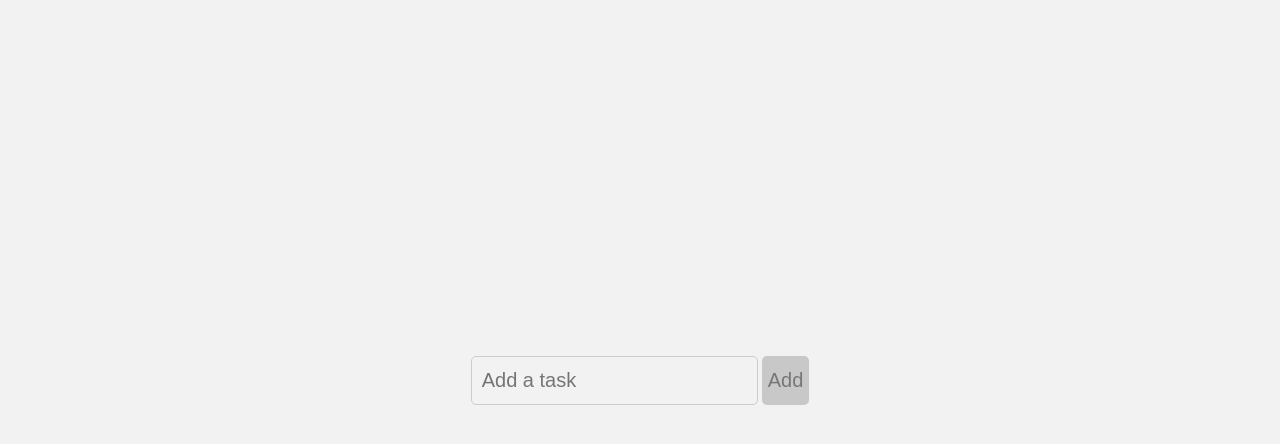
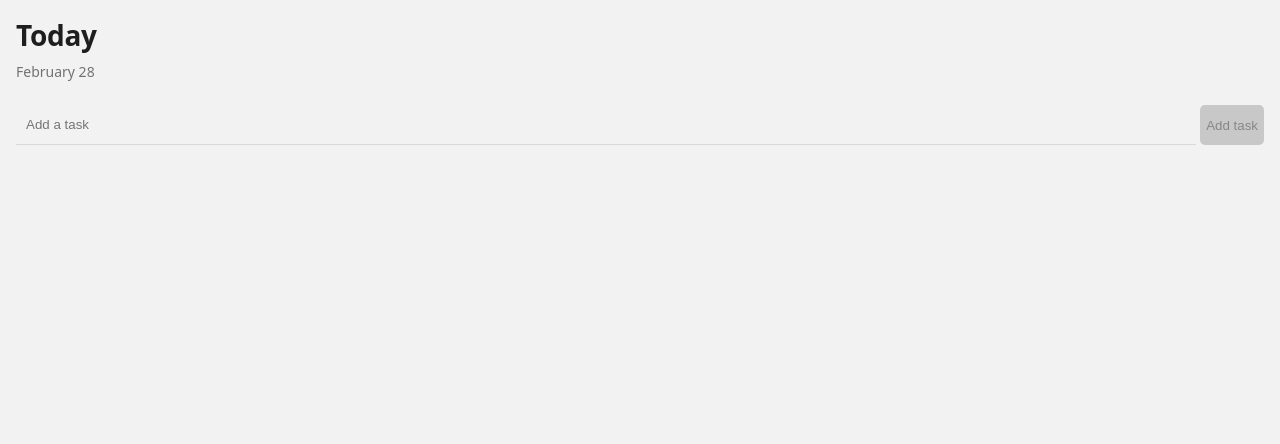
Before and after one commit to daviddossett/ts-todos, a website: page index.html in a window 1280 px wide. Drawn offline with Linux system fonts and the light colour scheme.

Commit message:
Add header and some styles

```diff
--- a/index.html
+++ b/index.html
@@ -8,9 +8,13 @@
 </head>
 <body>
     <div class="content">
+        <div class="header">
+            <h1>Today</h1>
+            <p class="current-date"></p>
+        </div>
         <form id="todo-form">
             <input type="text" id="todo-input" placeholder="Add a task" aria-label="Add a task">
-            <button type="submit" id="todo-add-button">Add</button>
+            <button type="submit" id="todo-add-button">Add task</button>
         </form>
         <ul id="todo-list"></ul>
     </div>
--- a/src/index.ts
+++ b/src/index.ts
@@ -155,6 +155,18 @@ class App {
             document.getElementById('todo-add-button') as HTMLButtonElement,
             this.todoList
         );
+        getDate();
+    }
+}
+
+function getDate() {
+    // Select the paragraph element
+    let dateElement = document.querySelector('.current-date');
+    let currentDate = new Date();
+    let formattedDate = currentDate.toLocaleString('en-US', { month: 'long', day: 'numeric' });
+
+    if (dateElement) {
+        dateElement.textContent = formattedDate;
     }
 }
 
--- a/src/styles.css
+++ b/src/styles.css
@@ -1,7 +1,5 @@
 html {
-    height: 100%;
-    width: 100%;
-    font-size: 16px;
+    font-size: 14px;
 }
 
 body {
@@ -11,11 +9,18 @@ body {
     color: #1e1e1e;
     font-family: system-ui, -apple-system, BlinkMacSystemFont, "Segoe UI", Roboto, "Helvetica Neue", Arial, sans-serif;
     margin: 0;
-    font-size: 1.25rem;
+}
+
+h1, h2, h3, h4, h5, h6 {
+    margin: 0;
+    letter-spacing: -0.3px
+}
+
+p {
+    color:#333333;
 }
 
 button {
-    font-size: 1.25rem;
     background: #0078d4;
     border-radius: 5px;
     border: none;
@@ -30,17 +35,27 @@ button:hover {
 button:disabled,
 button:disabled:hover {
     background: #c8c8c8;
-    color: #777777;
+    color: #878787;
     cursor: unset;
 }
 
 .content {
     display: flex;
-    justify-content: center;
+    flex-direction: column;
     align-items: center;
+    padding: 16px;
+}
+
+.header {
+    width: 100%;
+    display: flex;
     flex-direction: column;
-    height: 100%;
-    width: 100%
+    padding-bottom: 16px
+}
+
+.current-date {
+    margin: 8px 0;
+    color: #727272;
 }
 
 .completed {
@@ -48,18 +63,15 @@ button:disabled:hover {
 }
 
 #todo-form {
-    max-width: 600px;
-    padding: 16px;
     display: flex;
-    width: auto;
+    width: 100%;
     gap: 4px;
 }
 
 #todo-form input {
-    flex: 1;
-    border: 1px solid #ccc;
-    border-radius: 5px;
+    border: none;
+    flex-grow: 1;
+    border-bottom: 1px solid #d9d9d9;
     padding: 12px 10px;
     background: none;
-    font-size: 1.25rem;
 }
```
Also changed, not shown: dist/index.js.
